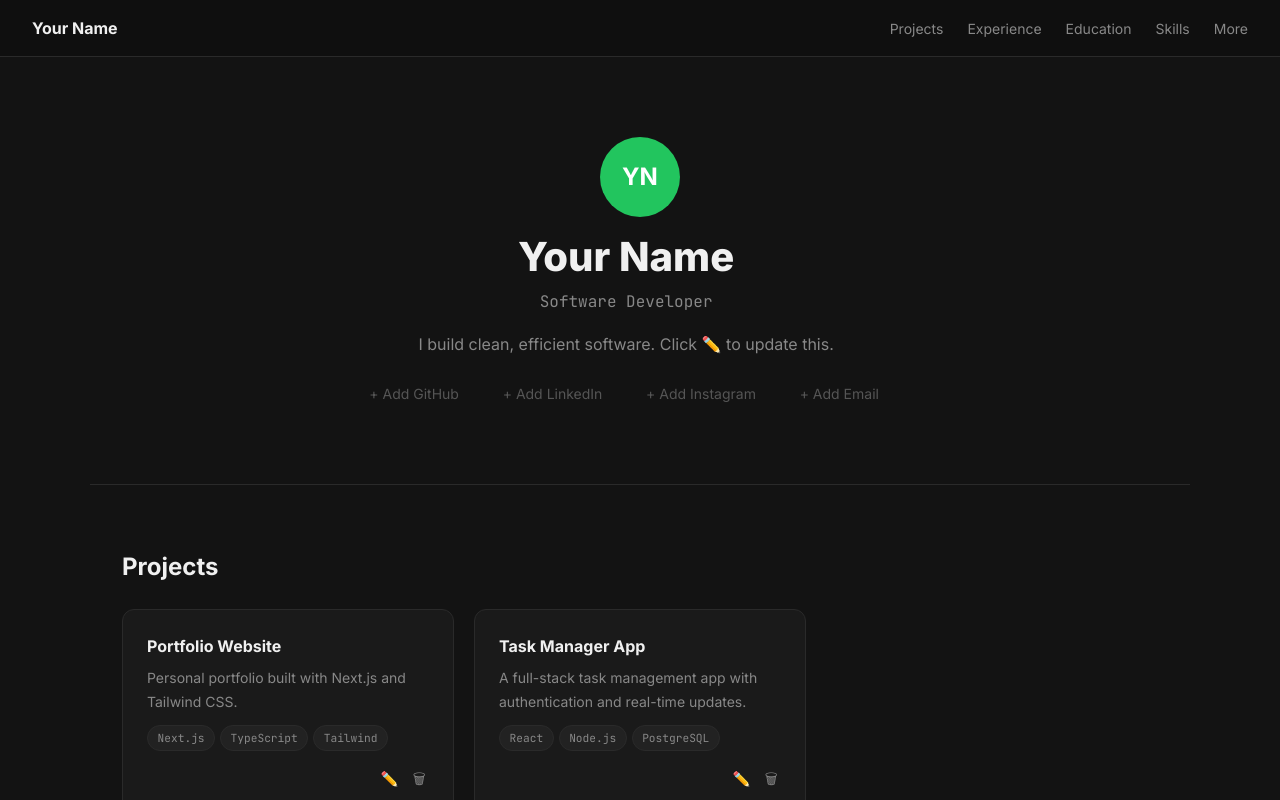
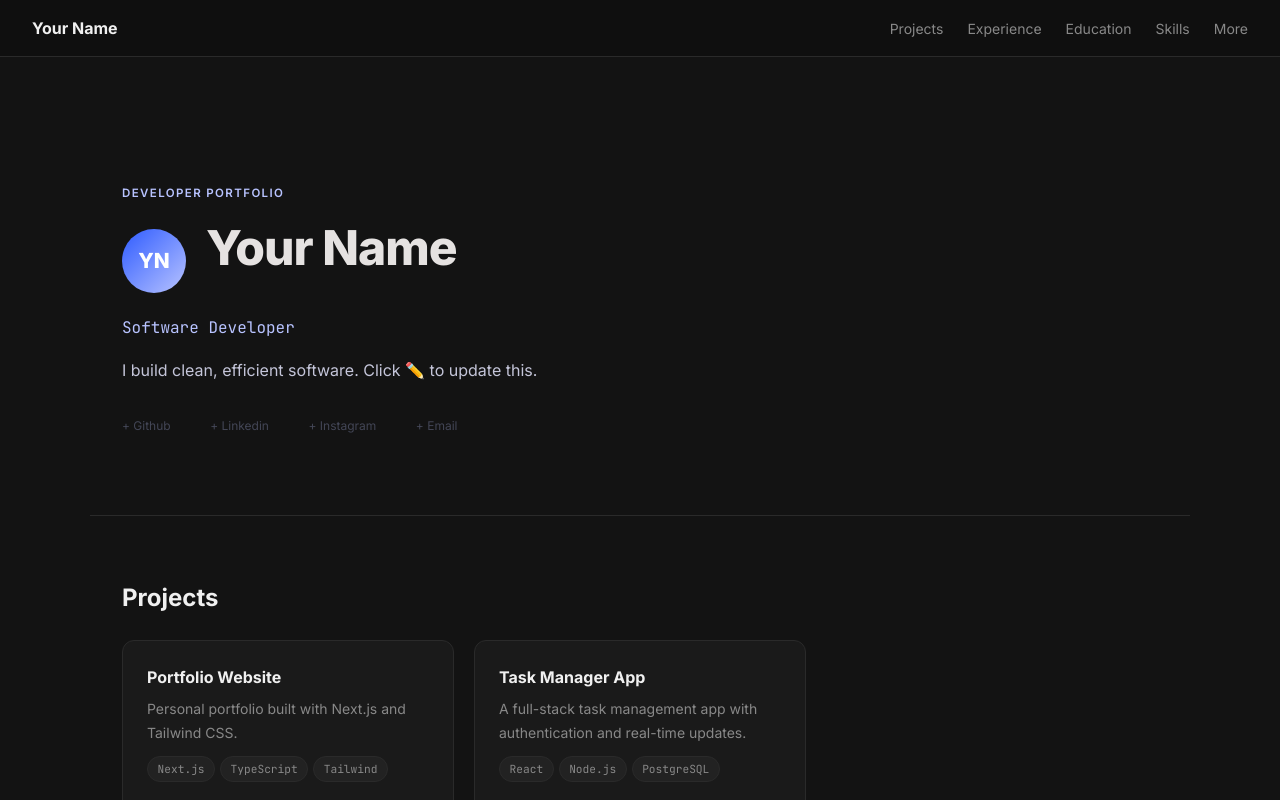
Before and after one commit to mainuddinMains/devfolio, a Next.js app: page / in a window 1280 px wide. Shown: the top 800 px of the page. Built offline with nearby package versions, Linux system fonts and the light colour scheme.

Commit message:
Update components/HeaderSection.tsx

```diff
--- a/components/HeaderSection.tsx
+++ b/components/HeaderSection.tsx
@@ -27,55 +27,42 @@ interface FieldState {
 }
 
 function getInitials(name: string): string {
-  return name
-    .trim()
-    .split(/\s+/)
-    .map((w) => w[0])
-    .join('')
-    .toUpperCase()
-    .slice(0, 2)
+  return name.trim().split(/\s+/).map((w) => w[0]).join('').toUpperCase().slice(0, 2)
 }
 
 const icons = {
   github: (
-    <svg width="20" height="20" viewBox="0 0 24 24" fill="currentColor">
+    <svg width="18" height="18" viewBox="0 0 24 24" fill="currentColor">
       <path d="M12 0C5.373 0 0 5.373 0 12c0 5.302 3.438 9.8 8.207 11.387.599.111.793-.261.793-.577v-2.234c-3.338.726-4.033-1.416-4.033-1.416-.546-1.387-1.333-1.756-1.333-1.756-1.089-.745.083-.729.083-.729 1.205.084 1.839 1.237 1.839 1.237 1.07 1.834 2.807 1.304 3.492.997.107-.775.418-1.305.762-1.604-2.665-.305-5.467-1.334-5.467-5.931 0-1.311.469-2.381 1.236-3.221-.124-.303-.535-1.524.117-3.176 0 0 1.008-.322 3.301 1.23a11.52 11.52 0 0 1 3.003-.404c1.02.005 2.047.138 3.006.404 2.291-1.552 3.297-1.23 3.297-1.23.653 1.653.242 2.874.118 3.176.77.84 1.235 1.911 1.235 3.221 0 4.609-2.807 5.624-5.479 5.921.43.372.823 1.102.823 2.222v3.293c0 .319.192.694.801.576C20.562 21.8 24 17.302 24 12 24 5.373 18.627 0 12 0z" />
     </svg>
   ),
   linkedin: (
-    <svg width="20" height="20" viewBox="0 0 24 24" fill="currentColor">
+    <svg width="18" height="18" viewBox="0 0 24 24" fill="currentColor">
       <path d="M20.447 20.452h-3.554v-5.569c0-1.328-.027-3.037-1.852-3.037-1.853 0-2.136 1.445-2.136 2.939v5.667H9.351V9h3.414v1.561h.046c.477-.9 1.637-1.85 3.37-1.85 3.601 0 4.267 2.37 4.267 5.455v6.286zM5.337 7.433a2.062 2.062 0 0 1-2.063-2.065 2.064 2.064 0 1 1 2.063 2.065zm1.782 13.019H3.555V9h3.564v11.452zM22.225 0H1.771C.792 0 0 .774 0 1.729v20.542C0 23.227.792 24 1.771 24h20.451C23.2 24 24 23.227 24 22.271V1.729C24 .774 23.2 0 22.222 0h.003z" />
     </svg>
   ),
   instagram: (
-    <svg width="20" height="20" viewBox="0 0 24 24" fill="currentColor">
+    <svg width="18" height="18" viewBox="0 0 24 24" fill="currentColor">
       <path d="M12 2.163c3.204 0 3.584.012 4.85.07 3.252.148 4.771 1.691 4.919 4.919.058 1.265.069 1.645.069 4.849 0 3.205-.012 3.584-.069 4.849-.149 3.225-1.664 4.771-4.919 4.919-1.266.058-1.644.07-4.85.07-3.204 0-3.584-.012-4.849-.07-3.26-.149-4.771-1.699-4.919-4.92-.058-1.265-.07-1.644-.07-4.849 0-3.204.013-3.583.07-4.849.149-3.227 1.664-4.771 4.919-4.919 1.266-.057 1.645-.069 4.849-.069zM12 0C8.741 0 8.333.014 7.053.072 2.695.272.273 2.69.073 7.052.014 8.333 0 8.741 0 12c0 3.259.014 3.668.072 4.948.2 4.358 2.618 6.78 6.98 6.98C8.333 23.986 8.741 24 12 24c3.259 0 3.668-.014 4.948-.072 4.354-.2 6.782-2.618 6.979-6.98.059-1.28.073-1.689.073-4.948 0-3.259-.014-3.667-.072-4.947-.196-4.354-2.617-6.78-6.979-6.98C15.668.014 15.259 0 12 0zm0 5.838a6.162 6.162 0 1 0 0 12.324 6.162 6.162 0 0 0 0-12.324zM12 16a4 4 0 1 1 0-8 4 4 0 0 1 0 8zm6.406-11.845a1.44 1.44 0 1 0 0 2.881 1.44 1.44 0 0 0 0-2.881z" />
     </svg>
   ),
   email: (
-    <svg width="20" height="20" viewBox="0 0 24 24" fill="currentColor">
+    <svg width="18" height="18" viewBox="0 0 24 24" fill="currentColor">
       <path d="M20 4H4c-1.1 0-2 .9-2 2v12c0 1.1.9 2 2 2h16c1.1 0 2-.9 2-2V6c0-1.1-.9-2-2-2zm0 4-8 5-8-5V6l8 5 8-5v2z" />
     </svg>
   ),
 }
 
-const brandColor: Record<string, string> = {
-  github: '#f0f0f0',
+const brandHover: Record<string, string> = {
+  github: '#e5e2e1',
   linkedin: '#0a66c2',
   instagram: '#e1306c',
-  email: '#f0f0f0',
+  email: '#b8c3ff',
 }
 
-function SocialIconButton({
-  href,
-  platform,
-}: {
-  href: string
-  platform: keyof typeof icons
-}) {
+function SocialIconButton({ href, platform }: { href: string; platform: keyof typeof icons }) {
   const [hovered, setHovered] = useState(false)
   if (!href) return null
-  const color = hovered ? brandColor[platform] : '#888'
   return (
     <a
       href={href}
@@ -85,15 +72,11 @@ function SocialIconButton({
       onMouseEnter={() => setHovered(true)}
       onMouseLeave={() => setHovered(false)}
       style={{
-        display: 'inline-flex',
-        alignItems: 'center',
-        justifyContent: 'center',
-        width: '40px',
-        height: '40px',
-        borderRadius: '50%',
-        border: `1px solid ${hovered ? '#3a3a3a' : '#2a2a2a'}`,
-        background: hovered ? '#222' : 'transparent',
-        color,
+        display: 'inline-flex', alignItems: 'center', justifyContent: 'center',
+        width: '40px', height: '40px', borderRadius: '50%',
+        border: `1px solid ${hovered ? '#434656' : '#2e2d3d'}`,
+        background: hovered ? '#201f1f' : 'transparent',
+        color: hovered ? brandHover[platform] : '#8e90a2',
         textDecoration: 'none',
         transition: 'color 0.15s, border-color 0.15s, background 0.15s',
         flexShrink: 0,
@@ -110,16 +93,10 @@ function PencilBtn({ onClick }: { onClick: () => void }) {
       onClick={onClick}
       title="Edit"
       style={{
-        background: 'none',
-        border: 'none',
-        cursor: 'pointer',
-        fontSize: '0.75rem',
-        marginLeft: '0.4rem',
-        opacity: 0,
-        transition: 'opacity 0.15s',
-        verticalAlign: 'middle',
-        padding: '0 0.2rem',
-        color: '#888',
+        background: 'none', border: 'none', cursor: 'pointer',
+        fontSize: '0.7rem', marginLeft: '0.35rem', opacity: 0,
+        transition: 'opacity 0.15s', verticalAlign: 'middle',
+        padding: '0 0.2rem', color: '#8e90a2',
       }}
       className="pencil-btn"
     >
@@ -128,13 +105,7 @@ function PencilBtn({ onClick }: { onClick: () => void }) {
   )
 }
 
-function EditableRow({
-  onEdit,
-  children,
-}: {
-  onEdit: () => void
-  children: React.ReactNode
-}) {
+function EditableRow({ onEdit, children }: { onEdit: () => void; children: React.ReactNode }) {
   return (
     <div
       className="editable-row"
@@ -177,9 +148,7 @@ export default function HeaderSection({ onNameChange }: HeaderSectionProps) {
   }, [])
 
   useEffect(() => {
-    if (editing && inputRef.current) {
-      inputRef.current.focus()
-    }
+    if (editing && inputRef.current) inputRef.current.focus()
   }, [editing])
 
   function startEdit(field: EditableField) {
@@ -191,20 +160,16 @@ export default function HeaderSection({ onNameChange }: HeaderSectionProps) {
     const updated = { ...data, [editing.field]: editing.draft }
     setData(updated)
     localStorage.setItem(STORAGE_KEY, JSON.stringify(updated))
-    if (editing.field === 'name') onNameChange(editing.draft)
+    if (editing.field === 'name') onNameChangeRef.current(editing.draft)
     setEditing(null)
   }
 
-  function handleCancel() {
-    setEditing(null)
-  }
+  function handleCancel() { setEditing(null) }
 
-  function isEditing(field: EditableField) {
-    return editing?.field === field
-  }
+  function isEditing(field: EditableField) { return editing?.field === field }
 
   const inlineEditor = (field: EditableField, multiline = false) => (
-    <div style={{ display: 'flex', alignItems: 'center', gap: '0.5rem', justifyContent: 'center' }}>
+    <div style={{ display: 'flex', alignItems: 'center', gap: '0.5rem', justifyContent: 'flex-start', flexWrap: 'wrap' }}>
       {multiline ? (
         <textarea
           ref={inputRef as React.RefObject<HTMLTextAreaElement>}
@@ -212,21 +177,12 @@ export default function HeaderSection({ onNameChange }: HeaderSectionProps) {
           onChange={(e) => setEditing((prev) => prev && { ...prev, draft: e.target.value })}
           rows={3}
           style={{
-            background: '#1a1a1a',
-            border: '1px solid #3a3a3a',
-            color: '#f0f0f0',
-            borderRadius: '6px',
-            padding: '0.4rem 0.6rem',
-            fontSize: '1rem',
-            width: '520px',
-            maxWidth: '90vw',
-            resize: 'vertical',
-            fontFamily: 'inherit',
-            lineHeight: 1.8,
+            background: '#1c1b1b', border: '1px solid #434656', color: '#e5e2e1',
+            borderRadius: '8px', padding: '0.5rem 0.75rem', fontSize: '1rem',
+            width: '520px', maxWidth: '90vw', resize: 'vertical',
+            fontFamily: 'inherit', lineHeight: 1.8, outline: 'none',
           }}
-          onKeyDown={(e) => {
-            if (e.key === 'Escape') handleCancel()
-          }}
+          onKeyDown={(e) => { if (e.key === 'Escape') handleCancel() }}
         />
       ) : (
         <input
@@ -235,118 +191,54 @@ export default function HeaderSection({ onNameChange }: HeaderSectionProps) {
           value={editing?.draft ?? ''}
           onChange={(e) => setEditing((prev) => prev && { ...prev, draft: e.target.value })}
           style={{
-            background: '#1a1a1a',
-            border: '1px solid #3a3a3a',
-            color: '#f0f0f0',
-            borderRadius: '6px',
-            padding: '0.4rem 0.6rem',
-            fontSize: '1rem',
-            width: '320px',
-            maxWidth: '80vw',
-            fontFamily: 'inherit',
+            background: '#1c1b1b', border: '1px solid #434656', color: '#e5e2e1',
+            borderRadius: '8px', padding: '0.5rem 0.75rem', fontSize: '1rem',
+            width: '320px', maxWidth: '80vw', fontFamily: 'inherit', outline: 'none',
           }}
-          onKeyDown={(e) => {
-            if (e.key === 'Enter') handleSave()
-            if (e.key === 'Escape') handleCancel()
-          }}
+          onKeyDown={(e) => { if (e.key === 'Enter') handleSave(); if (e.key === 'Escape') handleCancel() }}
         />
       )}
-      <button
-        onClick={handleSave}
-        title="Save"
-        style={{
-          background: '#22c55e',
-          border: 'none',
-          color: '#fff',
-          borderRadius: '6px',
-          padding: '0.35rem 0.6rem',
-          cursor: 'pointer',
-          fontSize: '0.85rem',
-          fontWeight: 700,
-        }}
-      >
-        ✓
-      </button>
-      <button
-        onClick={handleCancel}
-        title="Cancel"
-        style={{
-          background: 'none',
-          border: '1px solid #3a3a3a',
-          color: '#888',
-          borderRadius: '6px',
-          padding: '0.35rem 0.6rem',
-          cursor: 'pointer',
-          fontSize: '0.85rem',
-        }}
-      >
-        ✗
-      </button>
+      <button onClick={handleSave} title="Save" style={{ background: '#2e5bff', border: 'none', color: '#fff', borderRadius: '6px', padding: '0.4rem 0.7rem', cursor: 'pointer', fontSize: '0.85rem', fontWeight: 700 }}>✓</button>
+      <button onClick={handleCancel} title="Cancel" style={{ background: 'none', border: '1px solid #434656', color: '#8e90a2', borderRadius: '6px', padding: '0.4rem 0.7rem', cursor: 'pointer', fontSize: '0.85rem' }}>✗</button>
     </div>
   )
 
   return (
-    <section
-      id="header"
-      className="header-section"
-      style={{
-        textAlign: 'center',
-        padding: '5rem 2rem',
-      }}
-    >
-      {/* Avatar */}
-      <div
-        style={{
-          width: '80px',
-          height: '80px',
-          borderRadius: '50%',
-          background: '#22c55e',
-          color: '#fff',
-          fontWeight: 700,
-          fontSize: '1.5rem',
-          display: 'flex',
-          alignItems: 'center',
-          justifyContent: 'center',
-          margin: '0 auto',
-        }}
-      >
+    <section id="header" className="header-section" style={{ padding: '8rem 2rem 5rem', maxWidth: '1100px', margin: '0 auto' }}>
+
+      {/* Label */}
+      <span style={{ fontSize: '0.72rem', textTransform: 'uppercase', letterSpacing: '0.12em', fontWeight: 600, color: '#b8c3ff', display: 'block', marginBottom: '1.25rem' }}>
+        DEVELOPER PORTFOLIO
+      </span>
+
+      {/* Avatar + Name row */}
+      <div style={{ display: 'flex', alignItems: 'center', gap: '1.25rem', marginBottom: '1rem', flexWrap: 'wrap' }}>
+        <div style={{
+          width: '64px', height: '64px', borderRadius: '50%',
+          background: 'linear-gradient(135deg, #2e5bff 0%, #b8c3ff 100%)',
+          color: '#fff', fontWeight: 800, fontSize: '1.3rem',
+          display: 'flex', alignItems: 'center', justifyContent: 'center',
+          flexShrink: 0,
+        }}>
           {getInitials(data.name)}
         </div>
 
-      {/* Name */}
-      <div style={{ marginTop: '1rem' }}>
-        {isEditing('name') ? (
-          inlineEditor('name')
-        ) : (
+        <div>
+          {isEditing('name') ? inlineEditor('name') : (
             <EditableRow onEdit={() => startEdit('name')}>
-            <span
-              className="header-name"
-              style={{
-                fontSize: '2.5rem',
-                fontWeight: 800,
-                color: '#f0f0f0',
-                lineHeight: 1.2,
-              }}
-            >
+              <h1 className="header-name" style={{ fontSize: '3rem', fontWeight: 800, color: '#e5e2e1', letterSpacing: '-0.02em', lineHeight: 1.1 }}>
                 {data.name}
-            </span>
+              </h1>
             </EditableRow>
           )}
         </div>
+      </div>
 
       {/* Title */}
-      <div style={{ marginTop: '0.5rem' }}>
-        {isEditing('title') ? (
-          inlineEditor('title')
-        ) : (
+      <div style={{ marginBottom: '1rem' }}>
+        {isEditing('title') ? inlineEditor('title') : (
           <EditableRow onEdit={() => startEdit('title')}>
-            <span
-              style={{
-                fontFamily: 'var(--font-mono)',
-                fontSize: '1rem',
-                color: '#888',
-              }}
-            >
+            <span style={{ fontFamily: 'var(--font-mono)', fontSize: '1rem', color: '#b8c3ff' }}>
               {data.title}
             </span>
           </EditableRow>
@@ -354,143 +246,49 @@ export default function HeaderSection({ onNameChange }: HeaderSectionProps) {
       </div>
 
       {/* Bio */}
-      <div style={{ marginTop: '1rem', maxWidth: '520px', margin: '1rem auto 0' }}>
-        {isEditing('bio') ? (
-          inlineEditor('bio', true)
-        ) : (
+      <div style={{ marginBottom: '2rem', maxWidth: '580px' }}>
+        {isEditing('bio') ? inlineEditor('bio', true) : (
           <EditableRow onEdit={() => startEdit('bio')}>
-            <span
-              style={{
-                fontSize: '1rem',
-                color: '#888',
-                lineHeight: 1.8,
-                display: 'inline',
-              }}
-            >
+            <span style={{ fontSize: '1rem', color: '#c4c5d9', lineHeight: 1.8 }}>
               {data.bio}
             </span>
           </EditableRow>
         )}
       </div>
 
-      {/* Links row */}
-      <div
-        style={{
-          display: 'flex',
-          gap: '0.75rem',
-          justifyContent: 'center',
-          marginTop: '1.5rem',
-          flexWrap: 'wrap',
-          alignItems: 'center',
-        }}
+      {/* Social links */}
+      <div style={{ display: 'flex', gap: '0.6rem', flexWrap: 'wrap', alignItems: 'center' }}>
+        {(['github', 'linkedin', 'instagram', 'email'] as const).map((platform) => {
+          const href = platform === 'email' ? (data.email ? `mailto:${data.email}` : '') : data[platform as keyof HeaderData]
+          return (
+            <div key={platform} style={{ display: 'flex', alignItems: 'center', gap: '0.25rem' }}
+              className="editable-row"
+              onMouseEnter={(e) => { const btn = e.currentTarget.querySelector<HTMLElement>('.pencil-btn'); if (btn) btn.style.opacity = '1' }}
+              onMouseLeave={(e) => { const btn = e.currentTarget.querySelector<HTMLElement>('.pencil-btn'); if (btn) btn.style.opacity = '0' }}
             >
-        {/* GitHub */}
-        {isEditing('github') ? (
-          inlineEditor('github')
+              {isEditing(platform as EditableField) ? (
+                inlineEditor(platform as EditableField)
+              ) : href ? (
+                <SocialIconButton href={href} platform={platform} />
               ) : (
-          <div
-            className="editable-row"
-            style={{ display: 'flex', alignItems: 'center', gap: '0.25rem' }}
-            onMouseEnter={(e) => {
-              const btn = e.currentTarget.querySelector<HTMLElement>('.pencil-btn')
-              if (btn) btn.style.opacity = '1'
-            }}
-            onMouseLeave={(e) => {
-              const btn = e.currentTarget.querySelector<HTMLElement>('.pencil-btn')
-              if (btn) btn.style.opacity = '0'
-            }}
-          >
-            {data.github ? (
-              <SocialIconButton href={data.github} platform="github" />
-            ) : (
-              <span style={{ color: '#555', fontSize: '0.875rem' }}>+ Add GitHub</span>
+                <span style={{ color: '#434656', fontSize: '0.75rem', cursor: 'default' }}>
+                  + {platform.charAt(0).toUpperCase() + platform.slice(1)}
+                </span>
               )}
-            <PencilBtn onClick={() => startEdit('github')} />
+              {!isEditing(platform as EditableField) && (
+                <PencilBtn onClick={() => startEdit(platform as EditableField)} />
+              )}
             </div>
-        )}
-
-        {/* LinkedIn */}
-        {isEditing('linkedin') ? (
-          inlineEditor('linkedin')
-        ) : (
-          <div
-            className="editable-row"
-            style={{ display: 'flex', alignItems: 'center', gap: '0.25rem' }}
-            onMouseEnter={(e) => {
-              const btn = e.currentTarget.querySelector<HTMLElement>('.pencil-btn')
-              if (btn) btn.style.opacity = '1'
-            }}
-            onMouseLeave={(e) => {
-              const btn = e.currentTarget.querySelector<HTMLElement>('.pencil-btn')
-              if (btn) btn.style.opacity = '0'
-            }}
-          >
-            {data.linkedin ? (
-              <SocialIconButton href={data.linkedin} platform="linkedin" />
-            ) : (
-              <span style={{ color: '#555', fontSize: '0.875rem' }}>+ Add LinkedIn</span>
-            )}
-            <PencilBtn onClick={() => startEdit('linkedin')} />
-          </div>
-        )}
-
-        {/* Instagram */}
-        {isEditing('instagram') ? (
-          inlineEditor('instagram')
-        ) : (
-          <div
-            className="editable-row"
-            style={{ display: 'flex', alignItems: 'center', gap: '0.25rem' }}
-            onMouseEnter={(e) => {
-              const btn = e.currentTarget.querySelector<HTMLElement>('.pencil-btn')
-              if (btn) btn.style.opacity = '1'
-            }}
-            onMouseLeave={(e) => {
-              const btn = e.currentTarget.querySelector<HTMLElement>('.pencil-btn')
-              if (btn) btn.style.opacity = '0'
-            }}
-          >
-            {data.instagram ? (
-              <SocialIconButton href={data.instagram} platform="instagram" />
-            ) : (
-              <span style={{ color: '#555', fontSize: '0.875rem' }}>+ Add Instagram</span>
-            )}
-            <PencilBtn onClick={() => startEdit('instagram')} />
-          </div>
-        )}
-
-        {/* Email */}
-        {isEditing('email') ? (
-          inlineEditor('email')
-        ) : (
-          <div
-            className="editable-row"
-            style={{ display: 'flex', alignItems: 'center', gap: '0.25rem' }}
-            onMouseEnter={(e) => {
-              const btn = e.currentTarget.querySelector<HTMLElement>('.pencil-btn')
-              if (btn) btn.style.opacity = '1'
-            }}
-            onMouseLeave={(e) => {
-              const btn = e.currentTarget.querySelector<HTMLElement>('.pencil-btn')
-              if (btn) btn.style.opacity = '0'
-            }}
-          >
-            {data.email ? (
-              <SocialIconButton href={`mailto:${data.email}`} platform="email" />
-            ) : (
-              <span style={{ color: '#555', fontSize: '0.875rem' }}>+ Add Email</span>
-            )}
-            <PencilBtn onClick={() => startEdit('email')} />
-          </div>
-        )}
+          )
+        })}
       </div>
 
       <style>{`
-        .header-section { padding: 2.5rem 1rem !important; }
-        .header-name { font-size: 1.8rem !important; }
+        .header-section { padding: 6rem 1rem 3rem !important; }
+        .header-name { font-size: 2rem !important; }
         @media (min-width: 640px) {
-          .header-section { padding: 5rem 2rem !important; }
-          .header-name { font-size: 2.5rem !important; }
+          .header-section { padding: 8rem 2rem 5rem !important; }
+          .header-name { font-size: 3rem !important; }
         }
       `}</style>
     </section>
```
Lines whose indentation alone changed are shown as unchanged.
